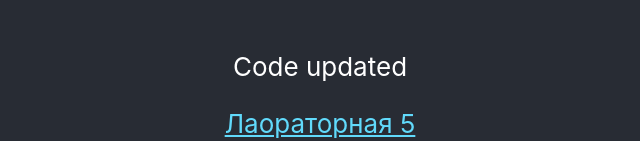
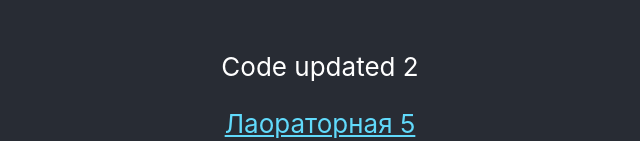
Before and after one commit to KARWEST/lab4, a React (Create React App) app: page / in a window 1280 px wide. Shown: the part 478-619 px from the top of the page, without its empty margins (320-960 px from the left). Built offline with nearby package versions, Linux system fonts and the light colour scheme.

Commit message:
fix: code updated

```diff
--- a/src/App.js
+++ b/src/App.js
@@ -7,7 +7,7 @@ function App() {
       <header className="App-header">
         <img src={logo} className="App-logo" alt="logo" />
         <p>
-          Code updated
+          Code updated 2
         </p>
         <a
           className="App-link"
```
